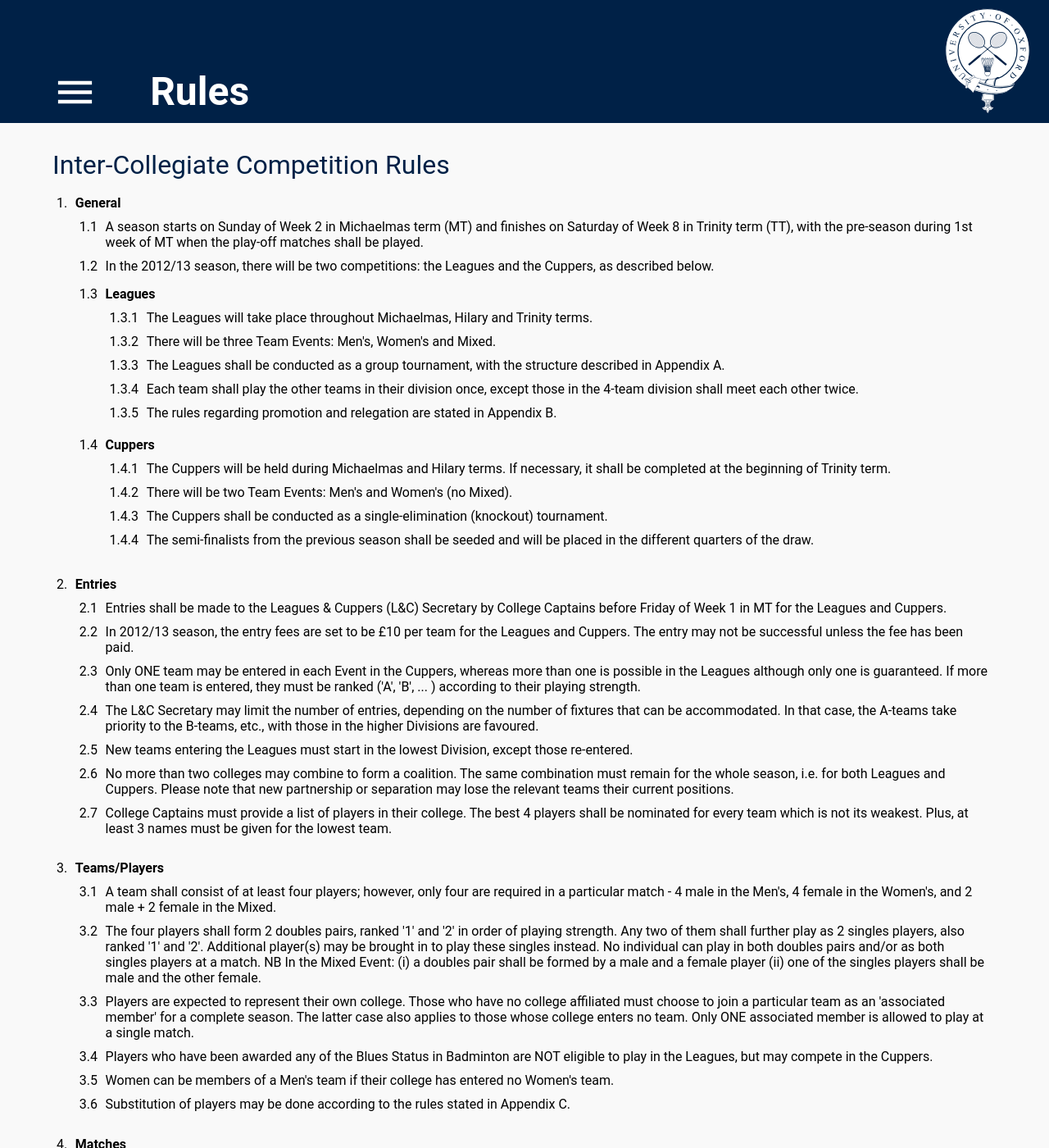
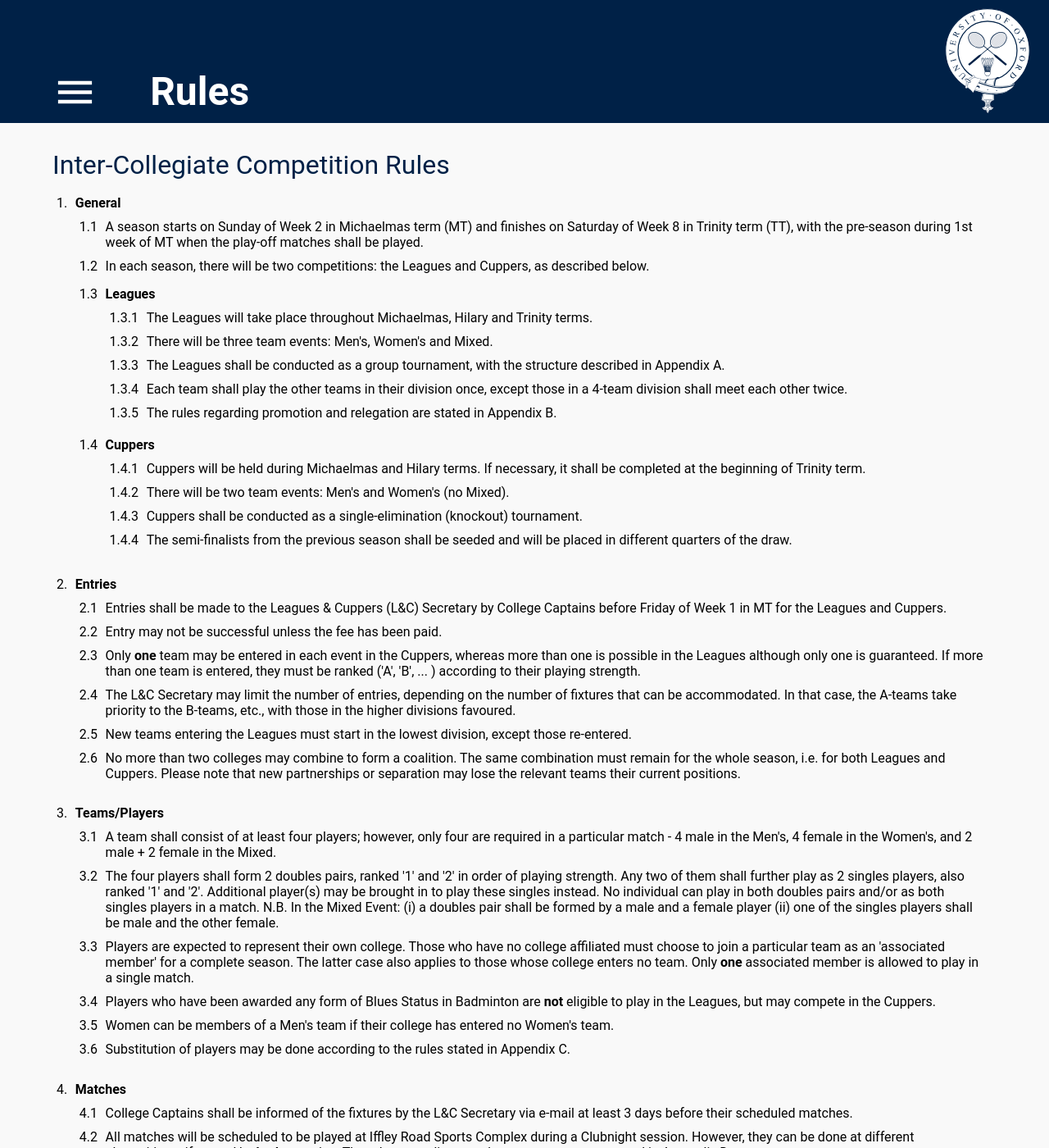
Before and after one commit to OUBaC/OUBaC.github.io, a Jekyll site: the page built from rules.html, in a window 1280 px wide and 1400 px high. Shown: the whole window at 82% size. Built offline with Jekyll 4.4.1, drawn with Linux system fonts in a browser that asks for light colours; some of the changed text lies outside the part shown.

Commit message:
Updated the rules.
Close #46

```diff
--- a/rules.html
+++ b/rules.html
@@ -34,13 +34,24 @@
 	padding: 0;
 	}
 
+	.second-counter{
+		counter-reset: item2;
+	}
+
+	.second-counter > li{
+	counter-increment: item2;
+	}
+
+	.second-counter > li:before{
+	content: "("counter(item2, lower-roman)")";
+	}
+
 	.appendices{
 	counter-reset: appendix;
 	}
 
 	.appendices > li{
 	counter-increment: appendix;
-
 	}
 
 	.appendices > li:before{
@@ -67,47 +78,45 @@
 			<li>
 				A season starts on Sunday of Week 2 in Michaelmas term (MT) and finishes on Saturday of Week 8 in Trinity term (TT), with the pre-season during 1st week of MT when the play-off matches shall be played.
 			</li>
-			<li>In the 2012/13 season, there will be two competitions: the Leagues and the Cuppers, as described below.</li>
+			<li>In each season, there will be two competitions: the Leagues and Cuppers, as described below.</li>
 			<li>
 				<h3> Leagues</h3>
 				<ol>
 					<li>The Leagues will take place throughout Michaelmas, Hilary and Trinity terms.</li>
-					<li>There will be three Team Events: Men's, Women's and Mixed.</li>
+					<li>There will be three team events: Men's, Women's and Mixed.</li>
 					<li>The Leagues shall be conducted as a group tournament, with the structure described in Appendix A.</li>
-					<li>Each team shall play the other teams in their division once, except those in the 4-team division shall meet each other twice.</li>
+					<li>Each team shall play the other teams in their division once, except those in a 4-team division shall meet each other twice.</li>
 					<li>The rules regarding promotion and relegation are stated in Appendix B.</li>
 				</ol>
 			</li>
 			<li>
 				<h3>Cuppers</h3>
 				<ol>
-					<li>The Cuppers will be held during Michaelmas and Hilary terms. If necessary, it shall be completed at the beginning of Trinity term.</li>
-					<li>There will be two Team Events: Men's and Women's (no Mixed).</li>
-					<li>The Cuppers shall be conducted as a single-elimination (knockout) tournament.</li>
-					<li>The semi-finalists from the previous season shall be seeded and will be placed in the different quarters of the draw.</li>
+					<li>Cuppers will be held during Michaelmas and Hilary terms. If necessary, it shall be completed at the beginning of Trinity term.</li>
+					<li>There will be two team events: Men's and Women's (no Mixed).</li>
+					<li>Cuppers shall be conducted as a single-elimination (knockout) tournament.</li>
+					<li>The semi-finalists from the previous season shall be seeded and will be placed in different quarters of the draw.</li>
 				</ol>
-
 			</li>
 		</ol>
 	</li>
 	<li><h3>Entries</h3>
 		<ol>
-			<li>Entries shall be made to the Leagues & Cuppers (L&C) Secretary by College Captains before Friday of Week 1 in MT for the Leagues and Cuppers.</li>
-			<li>In 2012/13 season, the entry fees are set to be &pound;10 per team for the Leagues and Cuppers. The entry may not be successful unless the fee has been paid.</li>
-			<li>Only ONE team may be entered in each Event in the Cuppers, whereas more than one is possible in the Leagues although only one is guaranteed. If more than one team is entered, they must be ranked ('A', 'B', ... ) according to their playing strength.</li>
-			<li>The L&C Secretary may limit the number of entries, depending on the number of fixtures that can be accommodated. In that case, the A-teams take priority to the B-teams, etc., with those in the higher Divisions are favoured.</li>
-			<li>New teams entering the Leagues must start in the lowest Division, except those re-entered.
-				<li>No more than two colleges may combine to form a coalition. The same combination must remain for the whole season, i.e. for both Leagues and Cuppers. Please note that new partnership or separation may lose the relevant teams their current positions.</li>
-				<li>College Captains must provide a list of players in their college. The best 4 players shall be nominated for every team which is not its weakest. Plus, at least 3 names must be given for the lowest team.</li>
+			<li>Entries shall be made to the Leagues &amp; Cuppers (L&amp;C) Secretary by College Captains before Friday of Week 1 in MT for the Leagues and Cuppers.</li>
+			<li>Entry may not be successful unless the fee has been paid.</li>
+			<li>Only <strong>one</strong> team may be entered in each event in the Cuppers, whereas more than one is possible in the Leagues although only one is guaranteed. If more than one team is entered, they must be ranked ('A', 'B', ... ) according to their playing strength.</li>
+			<li>The L&amp;C Secretary may limit the number of entries, depending on the number of fixtures that can be accommodated. In that case, the A-teams take priority to the B-teams, etc., with those in the higher divisions favoured.</li>
+			<li>New teams entering the Leagues must start in the lowest division, except those re-entered.
+			<li>No more than two colleges may combine to form a coalition. The same combination must remain for the whole season, i.e. for both Leagues and Cuppers. Please note that new partnerships or separation may lose the relevant teams their current positions.</li>
 			</ol>
 		</li>
 		<li>
 			<h3>Teams/Players</h3>
 			<ol>
 				<li>A team shall consist of at least four players; however, only four are required in a particular match - 4 male in the Men's, 4 female in the Women's, and 2 male + 2 female in the Mixed.</li>
-				<li>The four players shall form 2 doubles pairs, ranked '1' and '2' in order of playing strength. Any two of them shall further play as 2 singles players, also ranked '1' and '2'. Additional player(s) may be brought in to play these singles instead. No individual can play in both doubles pairs and/or as both singles players at a match. NB In the Mixed Event: (i) a doubles pair shall be formed by a male and a female player (ii) one of the singles players shall be male and the other female.</li>
-				<li>Players are expected to represent their own college. Those who have no college affiliated must choose to join a particular team as an 'associated member' for a complete season. The latter case also applies to those whose college enters no team. Only ONE associated member is allowed to play at a single match.</li>
-				<li>Players who have been awarded any of the Blues Status in Badminton are NOT eligible to play in the Leagues, but may compete in the Cuppers.</li>
+				<li>The four players shall form 2 doubles pairs, ranked '1' and '2' in order of playing strength. Any two of them shall further play as 2 singles players, also ranked '1' and '2'. Additional player(s) may be brought in to play these singles instead. No individual can play in both doubles pairs and/or as both singles players in a match. N.B. In the Mixed Event: (i) a doubles pair shall be formed by a male and a female player (ii) one of the singles players shall be male and the other female.</li>
+				<li>Players are expected to represent their own college. Those who have no college affiliated must choose to join a particular team as an 'associated member' for a complete season. The latter case also applies to those whose college enters no team. Only <strong>one</strong> associated member is allowed to play in a single match.</li>
+				<li>Players who have been awarded any form of Blues Status in Badminton are <strong>not</strong> eligible to play in the Leagues, but may compete in the Cuppers.</li>
 				<li>Women can be members of a Men's team if their college has entered no Women's team.</li>
 				<li>Substitution of players may be done according to the rules stated in Appendix C.</li>
 			</ol>
@@ -115,12 +124,20 @@
 		<li>
 			<h3>Matches</h3>
 			<ol>
-				<li>College Captains shall be informed of the fixtures by the L&C Secretary via e-mail at least 3 days before their scheduled matches.</li>
-				<li>All matches are scheduled to be played at Iffley Road Sports Complex at EITHER 10:00-11:30 on Tuesday OR 12:00-13:30 on Friday . However, they can be done at different places/times if agreed by BOTH captains. The rules regarding match postponement are stated in Appendix D.</li>
+				<li>College Captains shall be informed of the fixtures by the L&amp;C Secretary via e-mail at least 3 days before their scheduled matches.</li>
+				<li>All matches will be scheduled to be played at Iffley Road Sports Complex during a Clubnight session. However, they can be done at different places/times if agreed by <strong>both</strong> captains. The rules regarding match postponement are stated in Appendix D.</li>
 				<li>The Laws of Badminton as introduced by the BWF (approved at the May 2010 AGM) shall be used, unless stated otherwise.</li>
-				<li>A fixture/match contains 6 rubbers (4 doubles & 2 singles), each of which is a single game of 21 (rally-) points. If the score reaches 20-all, the winner is the first pair/player to 2 clear points or whose score reaches 30 first.</li>
-				<li>The order of play is as follows (Home team placing first):
-				Doubles 1 vs 2	Doubles 2 vs 1	Doubles 1 vs 1	Doubles 2 vs 2	Singles 1 vs 1	Singles 2 vs 2	This may be altered under the agreement of both captains. If a team is found to deliberately order their pairs/players incorrectly, it shall forfeit the match.</li>
+				<li>A fixture/match contains 6 rubbers (4 doubles &amp; 2 singles), each of which is a single game of 21 (rally-) points. If the score reaches 20-all, the winner is the first pair/player to 2 clear points or whose score reaches 30 first.</li>
+				<li>The order of play is as follows (home team placing first):
+					<ol class="second-counter">
+						<li>Doubles 1 vs 2</li>
+						<li>Doubles 2 vs 1</li>
+						<li>Doubles 1 vs 1</li>
+						<li>Doubles 2 vs 2</li>
+						<li>Singles 1 vs 1</li>
+						<li>Singles 2 vs 2</li>
+					</ol>
+							This may be altered under the agreement of both captains. If a team is found to deliberately order their pairs/players incorrectly, it shall forfeit the match.</li>
 				<li>The teams shall provide their own shuttlecocks: feather or synthetic may be used. If there is any disagreement, the default shall be plastic for the Leagues and feather for the Cuppers.</li>
 				<li>Please refer to Appendix E for unplayed or incomplete matches.</li>
 			</ol>
@@ -128,8 +145,8 @@
 		<li>
 			<h3>Results</h3>
 			<ol>
-				<li>College Captains are expected to maintain accurate records of the matches played by their team(s) in case of a tie on points within a League. This should include the number of games and points won and lost, and the list of players involved. Click here for a sample of Score Sheet.</li>
-				<li>Please send a copy of results to the L&C Secretary via internal mail, e-mail or online submission as soon as possible so that the updated and accurate results may be published.</li>
+				<li>College Captains are expected to maintain accurate records of the matches played by their team(s) in case of a tie on points within a League. This should include the number of games and points won and lost, and the list of players involved.</li>
+				<li>Please send a copy of results to the L&amp;C Secretary via internal mail or e-mail as soon as possible so that the updated and accurate results may be published.</li>
 				<li>The team who wins most rubbers is the winner of the match, and the other loser. A match can be a draw in the Leagues, but not in the Cuppers nor the play-offs. In which case, the winner is determined by:
 					<ul>
 						<li>Points difference (won-lost).</li>
@@ -139,26 +156,27 @@
 				<li>In the Leagues, one point is awarded for each rubber won.</li>
 			</ol>
 		</li>
-		SHOULD THERE BE ANY DISPUTES REGARDING THE RULES STATED ABOVE AND BELOW, THE LEAGUES & CUPPERS SECRETARY SHALL RESOLVE THE ISSUES AND HIS/HER DECISION IS FINAL.
+		SHOULD THERE BE ANY DISPUTES REGARDING THE RULES STATED ABOVE AND BELOW, THE LEAGUES &amp; CUPPERS SECRETARY SHALL RESOLVE THE ISSUES AND HIS/HER DECISION IS FINAL.
 		<li><h3>Appendices</h3>
 			<ol class="appendices">
 				<li><h3>League Structure</h3>
 					<ol>
-						<li>A League contains an appropriate number of divisions, determined by the Leagues & Cuppers Secretary, in order to accommodate the maximum number of teams entered in that particular year.</li>
+						<li>A League contains an appropriate number of divisions, determined by the Leagues &amp; Cuppers Secretary, in order to accommodate the maximum number of teams entered in that particular year.</li>
 						<li>Each Division shall consist of six teams, but may vary between four and seven for the bottom two divisions.</li>
 					</ol>
 				</li>
-				<li><h3>Promotion & Relegation</h3>
+				<li><h3>Promotion &amp; Relegation</h3>
 					<ol>
 						<li>At the end of season, the teams shall be ranked in descending order, within their division, by:
-							The number of points awarded within the season
-							Then, the number of matches won
-						Then, the number of rubbers won</li>
+							<ol class="second-counter">
+								<li>the number of points awarded within the season</li>
+								<li>the number of matches won</li>
+								<li>the number of rubbers won</li>
+							</ol>
 						<li>If tied, the winner of the match between them shall be ranked higher.</li>
-						<li>If the match is a draw, the winner of the Doubles 1 vs 1 rubber is favoured.</li>
 						<li>The top two teams in each Division are promoted, while the bottom two are relegated.</li>
 						<li>The team finishing top of their Division may challenge the team who came second in the upper Division to play off a match during the pre-season. If the higher placed team wins, both teams are promoted as normal. If the challenging team wins, the challenger is promoted in place of the higher team. The higher team then remains in the same Division and is leapfrogged by the challenging team.</li>
-						<li>There may be extra promotion in case that a team in higher Division pulls out.</li>
+						<li>There may be extra promotion in case that a team in a higher Division pulls out.</li>
 						<li>Likewise, extra relegation may happen in the case of re-entries. However, the promotion of the top team and the relegation of the bottom team are always guaranteed.</li>
 						<li>The re-entry team shall be placed where they left the competition, but one Division lower for each season not participating.</li>
 					</ol>
@@ -166,9 +184,9 @@
 				<li><h3>Substitution</h3>
 					<ol>
 						<li>No substitution is allowed in the Cuppers.</li>
-						<li>In the Leagues, substitution can only be made by a player (of same sex) from a weaker team. Nevertheless, a maximum of ONE woman is allowed to substitute a man in a Men's match, without precluding her from playing in the Women's team.</li>
+						<li>In the Leagues, substitution can only be made by a player (of same sex) from a weaker team. Nevertheless, a maximum of <strong>one</strong> woman is allowed to substitute a man in a Men's match, without precluding her from playing in the Women's team.</li>
 						<li>Once a player has played for a stronger team more than once, they may not play for a weaker team. However, they may be promoted from a weaker to a stronger team.</li>
-						<li>Breaking the above rules may result in the point penalties determined by the L&C Secretary.</li>
+						<li>Breaking the above rules may result in point penalties as determined by the L&C Secretary.</li>
 					</ol>
 					<li><h3>Postponement</h3>
 						<ol>
```
